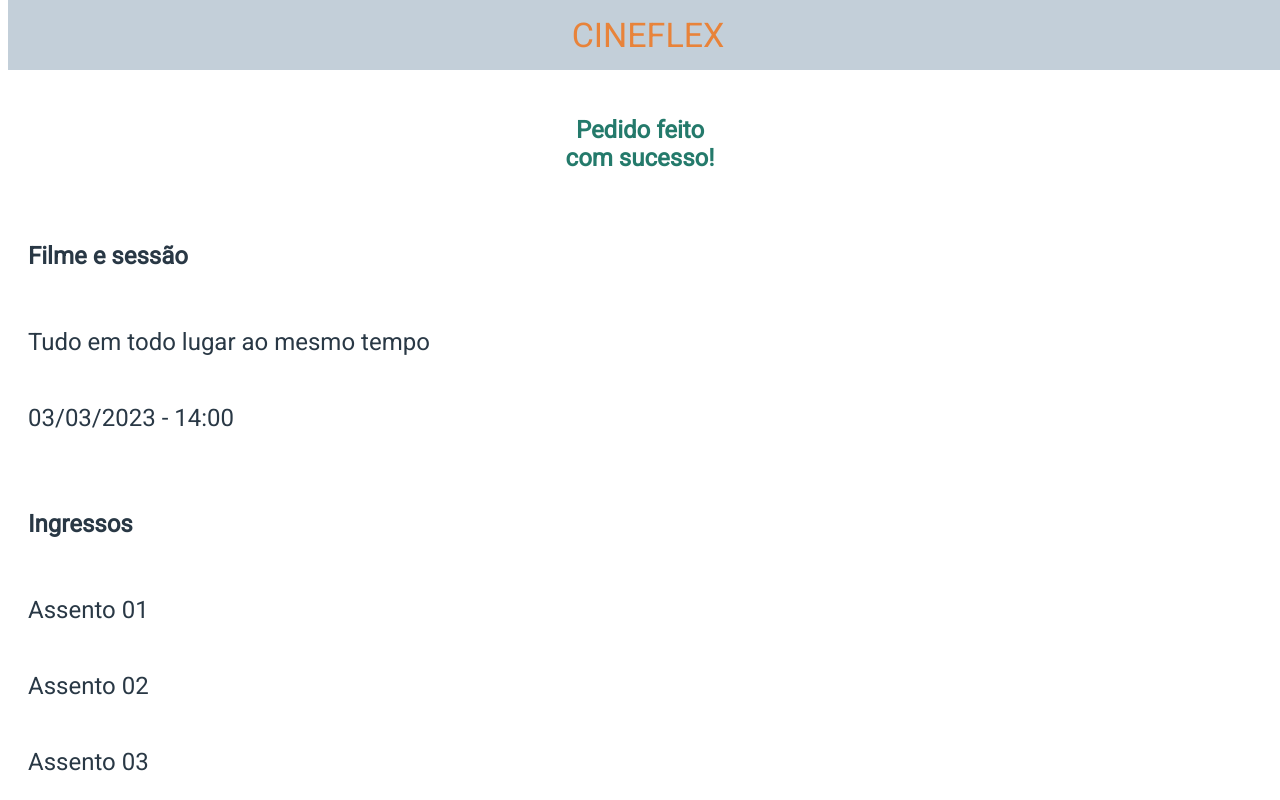
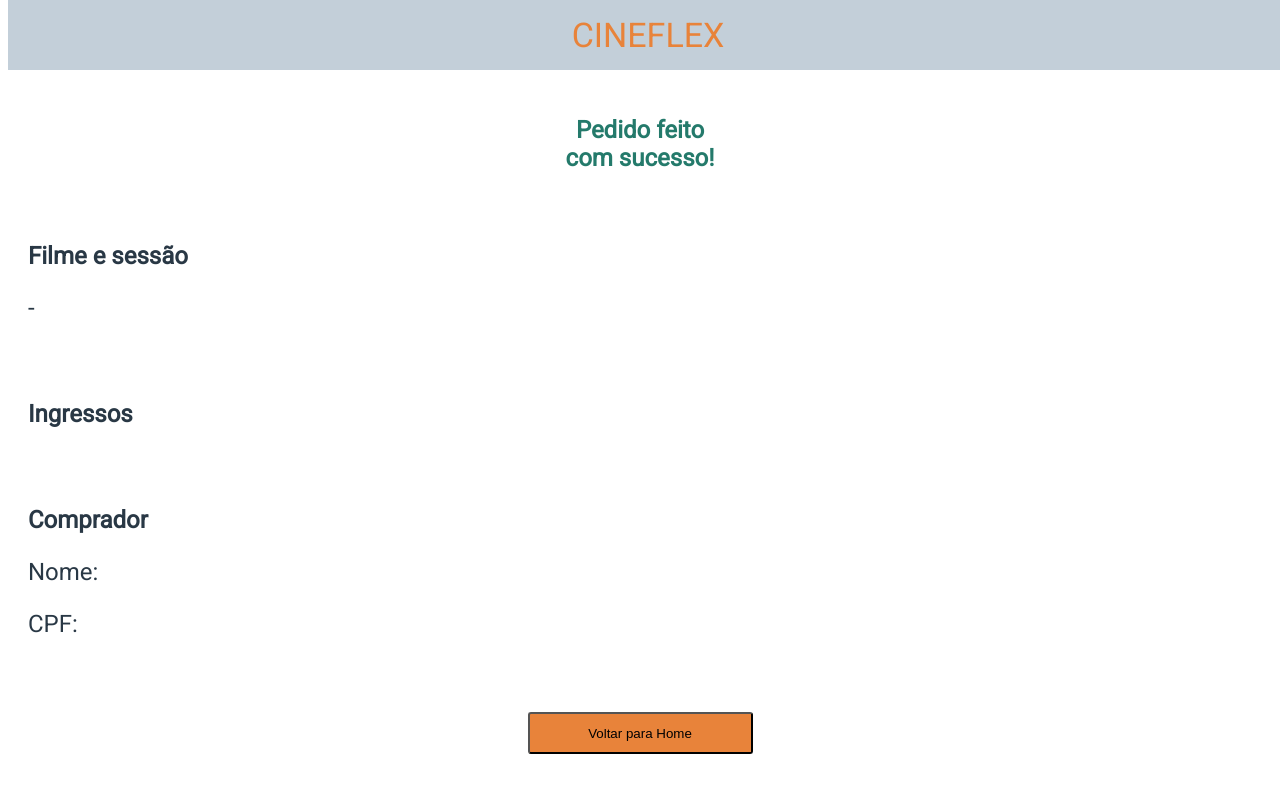
Before and after one commit to HenriqueSilva254/CineFlex-, a React (Vite) app: page /success in a window 1280 px wide. Shown: the top 800 px of the page. Built offline with nearby package versions, Linux system fonts and the light colour scheme.

Commit message:
CineFlex - Post

```diff
--- a/src/App.jsx
+++ b/src/App.jsx
@@ -9,16 +9,16 @@ import { useState } from "react"
 
 export default function App() {
     axios.defaults.headers.common['Authorization'] = 'o2hJyOPv5oSM306RqN1u5Wbt';
-    const [Url, setUrl] = useState ("")
+    const [Informacoes, setInformacoes] = useState ({filme:"", data:"", horario:"", assentos:[], name:"", cpf:""})
     return (
         <BrowserRouter>
            <NavContainer>CINEFLEX</NavContainer>
 
             <Routes>
-                <Route path="/" element={<HomePage sabao='sabao'/>} />
-                <Route path="/sessoes/:idFilme" element={<SessionsPage />}/>
-                <Route path="/assentos/:idHorario" element={<SeatsPage />} />
-                <Route path="/success" element={<SuccessPage />} />
+                <Route path="/" element={<HomePage set={setInformacoes}/>} />
+                <Route path="/sessoes/:idFilme" element={<SessionsPage info={Informacoes} set={setInformacoes} />}/>
+                <Route path="/assentos/:idSessao" element={<SeatsPage info={Informacoes} set={setInformacoes}/>} />
+                <Route path="/success" element={<SuccessPage info={Informacoes}/>} />
             </Routes>
         </BrowserRouter>
     )
--- a/src/pages/HomePage/HomePage.jsx
+++ b/src/pages/HomePage/HomePage.jsx
@@ -4,8 +4,10 @@ import { useEffect, useState } from "react";
 import { Link, useParams } from "react-router-dom";
 
 
-export default function HomePage() {
+export default function HomePage(props) {
     const [filmes, setFilmes] = useState([])
+
+
 
 
 
@@ -15,7 +17,7 @@ export default function HomePage() {
 
         promisse.then(resposta => {
             setFilmes(resposta.data);
-
+            props.set({filme:"", data:"", horario:"", assentos:[], name:"", cpf:""})
         });
         promisse.catch(erro => console.log(erro.response.data))
     }, []);
--- a/src/pages/SeatsPage/SeatsPage.jsx
+++ b/src/pages/SeatsPage/SeatsPage.jsx
@@ -1,33 +1,37 @@
 import axios from "axios"
 import { useEffect, useState } from "react"
-import { useParams } from "react-router-dom"
+import { useNavigate, useParams } from "react-router-dom"
 import styled from "styled-components"
-
+import ReactInputMask from "react-input-mask"
 
 export default function SeatsPage(props) {
+    const navigate = useNavigate()
     const [horarios, setHorarios] = useState(undefined)
-    const [color, setColor] = useState({corBorda: "#808F9D", corFundo:"#C3CFD9" });
-    const [Assento, setAssento] = useState([])
+    const [color, setColor] = useState({ corBorda: "#808F9D", corFundo: "#C3CFD9",corBordaSelecionada:"#0E7D71", corFundoSelecionada:"#1AAE9E" });
+    const [ids, setIds] = useState([])
     const [AssentoRepetido, setAssentoRepetido] = useState([])
     const parametros = useParams()
+    const [name, setName] = useState([])
+    const [cpf, setCpf] = useState([])
+    const [AssentosIniciais, setAssentosIniciais] = useState([
+        {id: 4951, name: '2', isAvailable: false},
+        {id: 4952, name: '3', isAvailable: false}])
 
 
     useEffect(() => {
 
-        const url = `https://mock-api.driven.com.br/api/v8/cineflex/showtimes/${parametros.idHorario}/seats`
+        const url = `https://mock-api.driven.com.br/api/v8/cineflex/showtimes/${parametros.idSessao}/seats`
         const promisse = axios.get(url)
 
         promisse.then(props => {
             setHorarios(props.data)
+            setAssentosIniciais(props.data.seats)
+            console.log(props)
             //setFilme({ titulo: props.data.title, url: props.data.posterURL })
         })
         promisse.catch(erro => console.log(erro.response.data))
 
     }, [])
-
-    console.log(horarios)
-    console.log(Assento)
-
 
 
     if (horarios === undefined) {
@@ -36,47 +40,96 @@ export default function SeatsPage(props) {
         )
     }
 
+
+
+    console.log(horarios.name)
+
+
+    props.info.data = `${horarios.day.weekday}`
+    props.info.horario = `${horarios.name}`
+    const [novasInfos, setnovasInfos] = [{...props.info}]
+
+    console.log(ids)
+
+    function setarVariavel(props){
+        novasInfos.name = name
+        novasInfos.cpf = cpf
+        props.set(novasInfos)
+
+    }
+
     return (
         <PageContainer>
             Selecione o(s) assento(s)
 
             <SeatsContainer>
-                {horarios.seats.map(assento =>
+                {AssentosIniciais.map((assento, index) =>
 
-                <SeatItem disabled={!assento.isAvailable} onClick={()=> MudarCorAssentos(assento.name)} habilitar={assento.isAvailable} corBorda={color.corBorda} corFundo={color.corFundo} key={assento.id}>
+                    <SeatItem
+                    name={"teste"}
+                    disabled={!assento.isAvailable}
+                    onClick={(e) => MudarCorAssentos(index, assento)}
+                    habilitar={assento.isAvailable}
+                    corBorda={color.corBorda}
+                    corFundo={color.corFundo}
+                    key={assento.id}
+                    cor={assento.cor === "True"? `${assento.cor}`:'False'}
+                    >
+
                     {assento.name}
-                </SeatItem>)}
+                    </SeatItem>)
+
+                    }
 
             </SeatsContainer>
 
             <CaptionContainer>
                 <CaptionItem>
-                    <CaptionCircle Borda="#0E7D71" Fundo="#1AAE9E"/>
-                    Selecionado
+                    <CaptionCircle Borda="#0E7D71" Fundo="#1AAE9E" />
+                    name
                 </CaptionItem>
                 <CaptionItem>
                     <CaptionCircle Borda="#7B8B99" Fundo="#C3CFD9" />
                     Disponível
                 </CaptionItem>
                 <CaptionItem>
-                    <CaptionCircle Borda="#F7C52B" Fundo="#FBE192"/>
+                    <CaptionCircle Borda="#F7C52B" Fundo="#FBE192" />
                     Indisponível
                 </CaptionItem>
             </CaptionContainer>
 
-            <FormContainer>
-                Nome do Comprador:
-                <input placeholder="Digite seu nome..." />
+            <FormContainer onSubmit={FazerPost}>
+                <label htmlFor="nome">Nome do Comprador:</label>
 
-                CPF do Comprador:
-                <input placeholder="Digite seu CPF..." />
+                <input
+                    id="nome"
+                    name="nome"
+                    type="text"
+                    placeholder="Digite seu nome..."
+                    value={name}
+                    onChange={e => setName(e.target.value)}
+                    required
+                />
 
-                <button>Reservar Assento(s)</button>
+                <label htmlFor="cpf">CPF do Comprador:</label>
+
+                <ReactInputMask
+
+                    id="cpf"
+                    name="cpf"
+                    placeholder="Digite seu CPF..."
+                    value={cpf}
+                    onChange={e => setCpf(e.target.value)}
+
+                    required
+                />
+
+                <button onClick={() => setarVariavel(props)}>Reservar Assento(s)</button>
             </FormContainer>
 
             <FooterContainer>
                 <div>
-                    <img src={horarios.movie.posterURL}  alt="poster" />
+                    <img src={horarios.movie.posterURL} alt="poster" />
                 </div>
                 <div>
                     <p> {horarios.movie.title} </p>
@@ -87,26 +140,52 @@ export default function SeatsPage(props) {
         </PageContainer>
     )
 
-    function MudarCorAssentos(props){
-        const NumeroCadeira = props
+    function FazerPost(e) {
+        e.preventDefault();
+        const url = "https://mock-api.driven.com.br/api/v8/cineflex/seats/book-many"
+        const dados = {
+            ids,
+            name,
+            cpf
+        }
+        const promisse = axios.post(url, dados)
+        promisse.then(resposta => navigate("/success") )
+        promisse.catch(erro => alert(erro.response.data))
+
+        console.log(props)
+
+    }
+
+    function MudarCorAssentos(i, props) {
+        const teste = [...AssentosIniciais]
+        teste[i].cor = "True"
+        setAssentosIniciais(teste)
+
+
+
+        const NumeroCadeira = props.id
         let repetidos = 0
         let repeticaoArray = 0
-        for(let i = -1 ; i < Assento.length; i++){
-            if(NumeroCadeira !== Assento[i]){
+        for (let i = -1; i < ids.length; i++) {
+            if (NumeroCadeira !== ids[i]) {
                 repetidos = NumeroCadeira
-            }else{
+            } else {
                 repeticaoArray = 1
                 repetidos = 0
             }
         }
 
-        if(repetidos !== 0 && repeticaoArray === 0){
+        if (repetidos !== 0 && repeticaoArray === 0) {
 
-            Assento.push(NumeroCadeira)
-            console.log(Assento)
+            ids.push(NumeroCadeira)
+            novasInfos.assentos.push(props.name)
+
         }
 
+
     }
+
+
 
 }
 
@@ -139,7 +218,16 @@ const FormContainer = styled.form`
     margin: 20px 0;
     font-size: 18px;
     button {
+        margin-top: 60px;
         align-self: center;
+
+        width: 225px;
+        height: 42px;
+        left: 74px;
+        top: 622px;
+
+        background: #E8833A;
+        border-radius: 3px;
     }
     input {
         width: calc(100vw - 60px);
@@ -169,9 +257,12 @@ const CaptionItem = styled.div`
     align-items: center;
     font-size: 12px;
 `
+
+
+
 const SeatItem = styled.button`
-    border: 1px solid ${props => props.habilitar === false?'#F7C52B': `${props.corBorda}`};;         // Essa cor deve mudar
-    background-color: ${props => props.habilitar === false?'#FBE192': `${props.corFundo}`};    // Essa cor deve mudar
+    border: 1px solid ${props => props.habilitar === false ? '#F7C52B' : props.cor === "False"? `${props.corBorda}`: "#0E7D71"}   ;        // Essa cor deve mudar
+    background-color: ${props => props.habilitar === false ? '#FBE192' : props.cor === "False"? `${props.corFundo}`: "#1AAE9E"}   ;    // Essa cor deve mudar
     height: 25px;
     width: 25px;
     border-radius: 25px;
--- a/src/pages/SuccessPage/SuccessPage.jsx
+++ b/src/pages/SuccessPage/SuccessPage.jsx
@@ -1,34 +1,43 @@
+import { Link } from "react-router-dom"
 import styled from "styled-components"
 
-export default function SuccessPage() {
-
+export default function SuccessPage(props) {
+const info = props.info
+console.log(info)
     return (
         <PageContainer>
             <h1>Pedido feito <br /> com sucesso!</h1>
 
             <TextContainer>
                 <strong><p>Filme e sessão</p></strong>
-                <p>Tudo em todo lugar ao mesmo tempo</p>
-                <p>03/03/2023 - 14:00</p>
+                <p>{info.filme}</p>
+                <p>{info.data} - {info.horario}</p>
             </TextContainer>
 
             <TextContainer>
                 <strong><p>Ingressos</p></strong>
-                <p>Assento 01</p>
-                <p>Assento 02</p>
-                <p>Assento 03</p>
+                {info.assentos.map(assentos => <p>Assento {assentos}</p>)}
             </TextContainer>
 
             <TextContainer>
                 <strong><p>Comprador</p></strong>
-                <p>Nome: Letícia Chijo</p>
-                <p>CPF: 123.456.789-10</p>
+                <p>Nome: {info.name}</p>
+                <p>CPF: {info.cpf}</p>
             </TextContainer>
 
-            <button>Voltar para Home</button>
+            <Link to="/"><Home>Voltar para Home</Home></Link>
         </PageContainer>
     )
 }
+const Home=styled.button`
+    width: 225px;
+    height: 42px;
+    left: 74px;
+    top: 622px;
+
+    background: #E8833A;
+    border-radius: 3px;
+`
 
 const PageContainer = styled.div`
     display: flex;
@@ -60,9 +69,7 @@ const PageContainer = styled.div`
 `
 const TextContainer = styled.div`
     width: 100%;
-    display: flex;
-    flex-direction: column;
-    align-items: flex-start;
+
     margin-top: 30px;
     strong {
         font-weight: bold;
```
Also changed, not shown: src/pages/SessionsPage/SessionsPage.jsx (+11 -4 lines).
